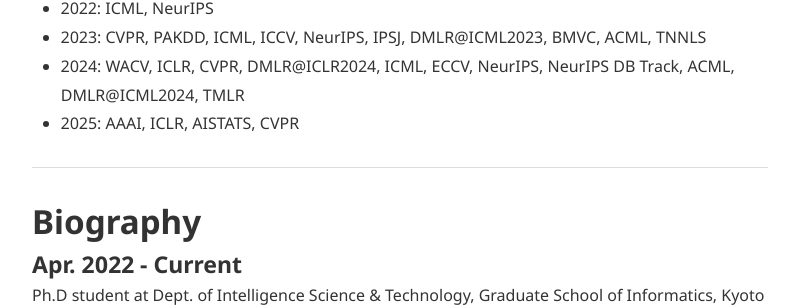
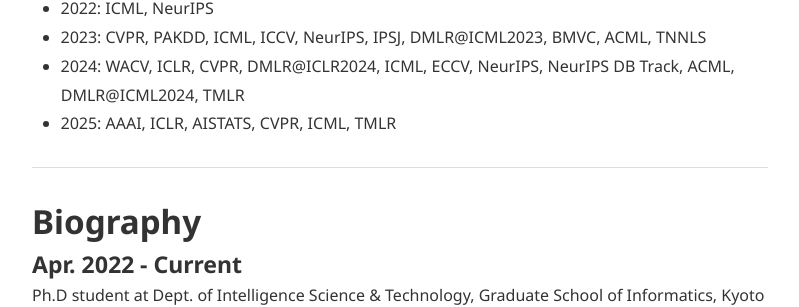
Before and after one commit to yshinya6/yshinya6.github.io, a Jekyll site: the page built from index.md, in a window 1280 px wide and 900 px high, scrolled down 1372 px. Shown: the part 148-455 px from the top of the window, without its empty margins (240-1039 px from the left). Built offline with Jekyll 4.4.1, drawn with Linux system fonts in a browser that asks for light colours; nearby versions of some CDN libraries.

Commit message:
Update reviewer activities

```diff
--- a/index.md
+++ b/index.md
@@ -44,7 +44,7 @@
 - 2022: ICML, NeurIPS
 - 2023: CVPR, PAKDD, ICML, ICCV, NeurIPS, IPSJ, DMLR@ICML2023, BMVC, ACML, TNNLS
 - 2024: WACV, ICLR, CVPR, DMLR@ICLR2024, ICML, ECCV, NeurIPS, NeurIPS DB Track, ACML, DMLR@ICML2024, TMLR
-- 2025: AAAI, ICLR, AISTATS, CVPR
+- 2025: AAAI, ICLR, AISTATS, CVPR, ICML, TMLR
 
 ---
 
```
